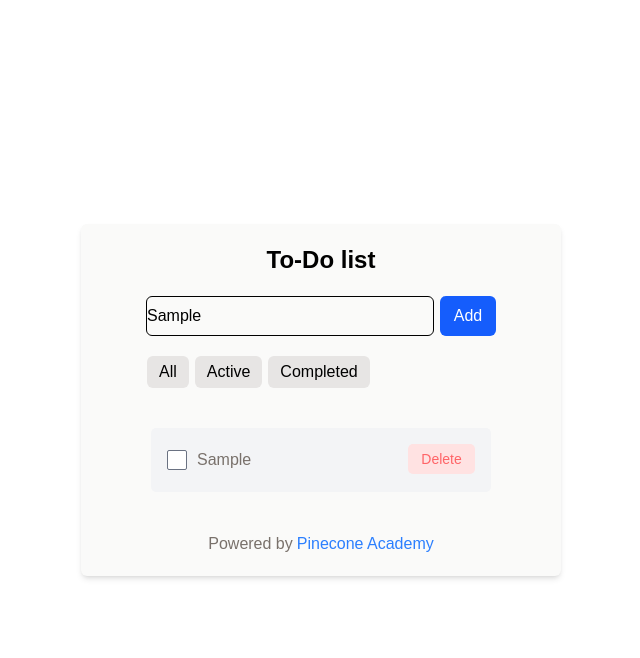
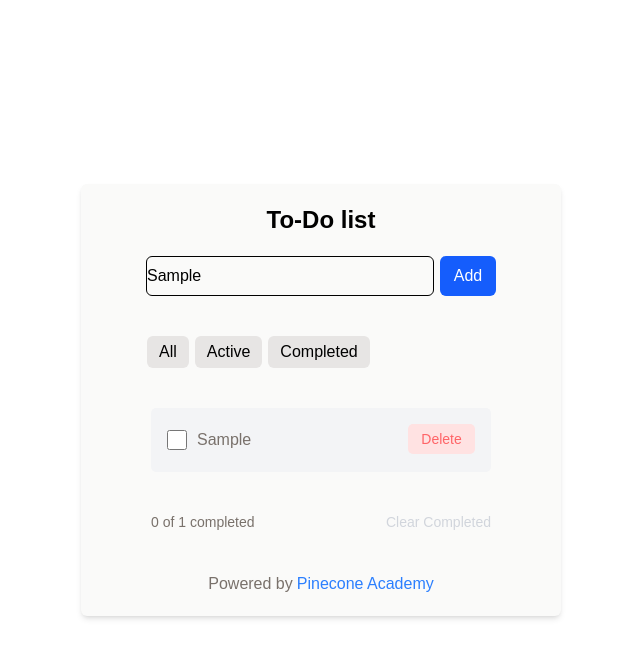
Before and after one commit to BaskaLemon/to-do-web, a Next.js app: page / in a window 1280 px wide. Both pictures are taken after typing "Sample" into the empty fields and a click on the button "Add". Shown: the top 658 px of the page, without its empty margins (319-959 px from the left). Built offline with nearby package versions, Linux system fonts and the light colour scheme.

Commit message:
finished

```diff
--- a/src/app/components/Tab.jsx
+++ b/src/app/components/Tab.jsx
@@ -1,19 +1,11 @@
+"use client";
 import React from "react";
 
-export const Tab = ({ setFilter }) => {
-  const handleClick = () => {
-    setFilter(filter);
+export const Tab = ({}) => {
+  const changeToBlue = (index) => {
+    const newColors = [...colors];
+    newColors[index] = "blue";
+    setColors(newColors);
   };
-  return (
-    <div className="flex gap-1.5 w-87 ">
-      <button
-        onClick={handleClick}
-        className="bg-stone-200 py-1 px-3 rounded-md"
-      >
-        All
-      </button>
-      <button className="bg-stone-200 py-1 px-3 rounded-md">Active</button>
-      <button className="bg-stone-200 py-1 px-3 rounded-md">Completed</button>
-    </div>
-  );
+  return <div></div>;
 };
--- a/src/app/page.js
+++ b/src/app/page.js
@@ -5,12 +5,32 @@
 import { Tab } from "./components/Tab";
 
 export default function Home() {
-  const [index, setIndex] = useState([]);
+  const [tasks, setTasks] = useState([]);
   const [inputValue, setInputValue] = useState("");
-  const [filter, setFilter] = useState();
+  const [colors, setColors] = useState();
+  const completedCount = tasks.filter((task) => task.isCompleted).length;
+  const totalCount = tasks.length;
+  const clearCompleted = () => {
+    setTasks(tasks.filter((task) => !task.isCompleted));
+  };
+  const handleDelete = (index) => {
+    setTasks(tasks.filter((_, i) => i !== index));
+  };
   const handleClick = () => {
-    setIndex([inputValue, ...index]);
+    setTasks([{ taskName: inputValue, isCompleted: false }, ...tasks]);
   };
+  const handleCompleted = (index) => {
+    const updatedTasks = tasks.map((task, i) =>
+      i === index ? { ...task, isCompleted: !task.isCompleted } : task,
+    );
+    setTasks(updatedTasks);
+  };
+  const filteredTasks = tasks.filter((task) => {
+    if (colors === 1) return !task.isCompleted;
+    if (colors === 2) return task.isCompleted;
+    return true;
+  });
+
   return (
     <div className="flex justify-center items-center h-full">
       <div className="text-black w-120 h-fit flex flex-col p-5 items-center shadow-md bg-stone-50 rounded-md gap-10">
@@ -26,26 +46,81 @@
               Add
             </button>
           </div>
-          <Tab />
+          <Tab setColors={setColors} />
+          <div className="flex gap-1.5 w-87 ">
+            {[0].map((index) => (
+              <button
+                key={index}
+                onClick={() => setColors(index)}
+                className={`transition duration-300 py-1 px-3 rounded-md ${colors === index ? "bg-blue-500" : "bg-stone-200 hover:bg-stone-300"}`}
+              >
+                All
+              </button>
+            ))}
+            {[1].map((index) => (
+              <button
+                key={index}
+                onClick={() => setColors(index)}
+                className={`transition duration-300 py-1 px-3 rounded-md ${colors === index ? "bg-blue-500" : "bg-stone-200 hover:bg-stone-300"}`}
+              >
+                Active
+              </button>
+            ))}
+            {[2].map((index) => (
+              <button
+                key={index}
+                onClick={() => setColors(index)}
+                className={`transition duration-300 py-1 px-3 rounded-md ${colors === index ? "bg-blue-500" : "bg-stone-200 hover:bg-stone-300"}`}
+              >
+                Completed
+              </button>
+            ))}
+          </div>
         </div>
         <div className="text-stone-500  w-85 gap-1 ">
-          {index.map((task, index) => {
+          {filteredTasks.map((task, index) => {
             return (
               <div
                 className="flex justify-between rounded-[5px] bg-gray-100 p-4 h-16 "
                 key={index}
               >
                 <div className="flex items-center gap-[10px]">
-                  <div className="w-5 h-5 bg-white rounded-[2px] border-[1px] border-gray-500"></div>{" "}
-                  {task}
+                  <input
+                    type="checkbox"
+                    checked={task.isCompleted}
+                    onChange={() => handleCompleted(index)}
+                    className="w-5 h-5 bg-white rounded-[2px] border-[1px] border-gray-500"
+                  ></input>{" "}
+                  {task.taskName}
                 </div>
-                <button className="w-[67px] h-[30px] flex justify-center items-center rounded-[5px] text-[14px] text-red-400 bg-red-100">
+                <button
+                  onClick={() => handleDelete(index)}
+                  className="w-[67px] h-[30px] flex justify-center items-center rounded-[5px] text-[14px] text-red-400 bg-red-100 hover:bg-red-200"
+                >
                   Delete
                 </button>
               </div>
             );
           })}
         </div>
+
+        <div className="w-85 flex justify-between text-sm text-stone-500">
+          <span>
+            {completedCount} of {totalCount} completed
+          </span>
+          <button
+            onClick={clearCompleted}
+            disabled={completedCount === 0}
+            className={`${
+              completedCount === 0
+                ? "text-gray-300 cursor-not-allowed"
+                : "text-red-400 hover:underline"
+            }`}
+          >
+            Clear Completed
+          </button>
+        </div>
+
         <div className="flex gap-1">
           <div className="text-stone-500">Powered by</div>
           <div className="text-blue-500">Pinecone Academy</div>
```
